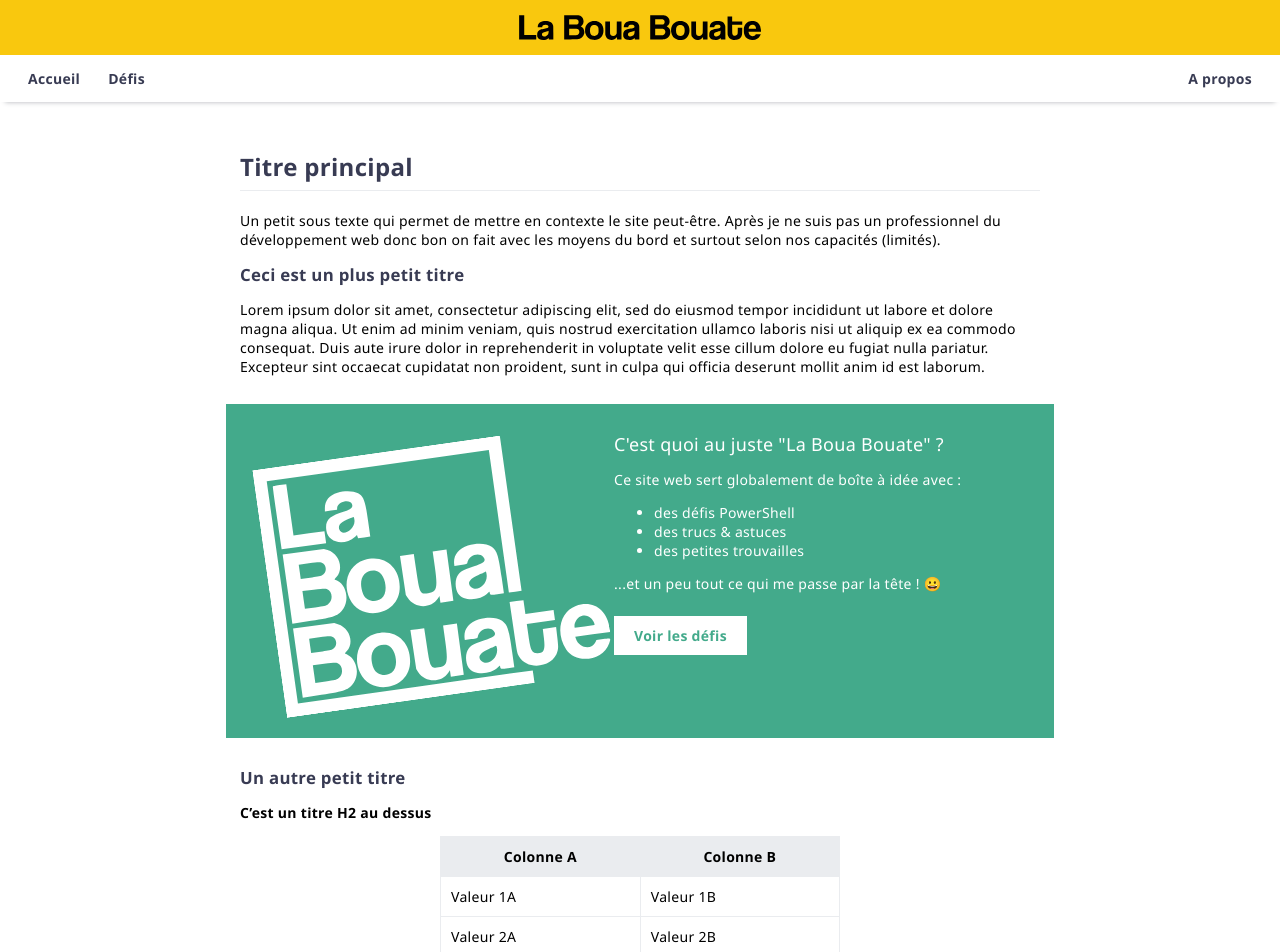
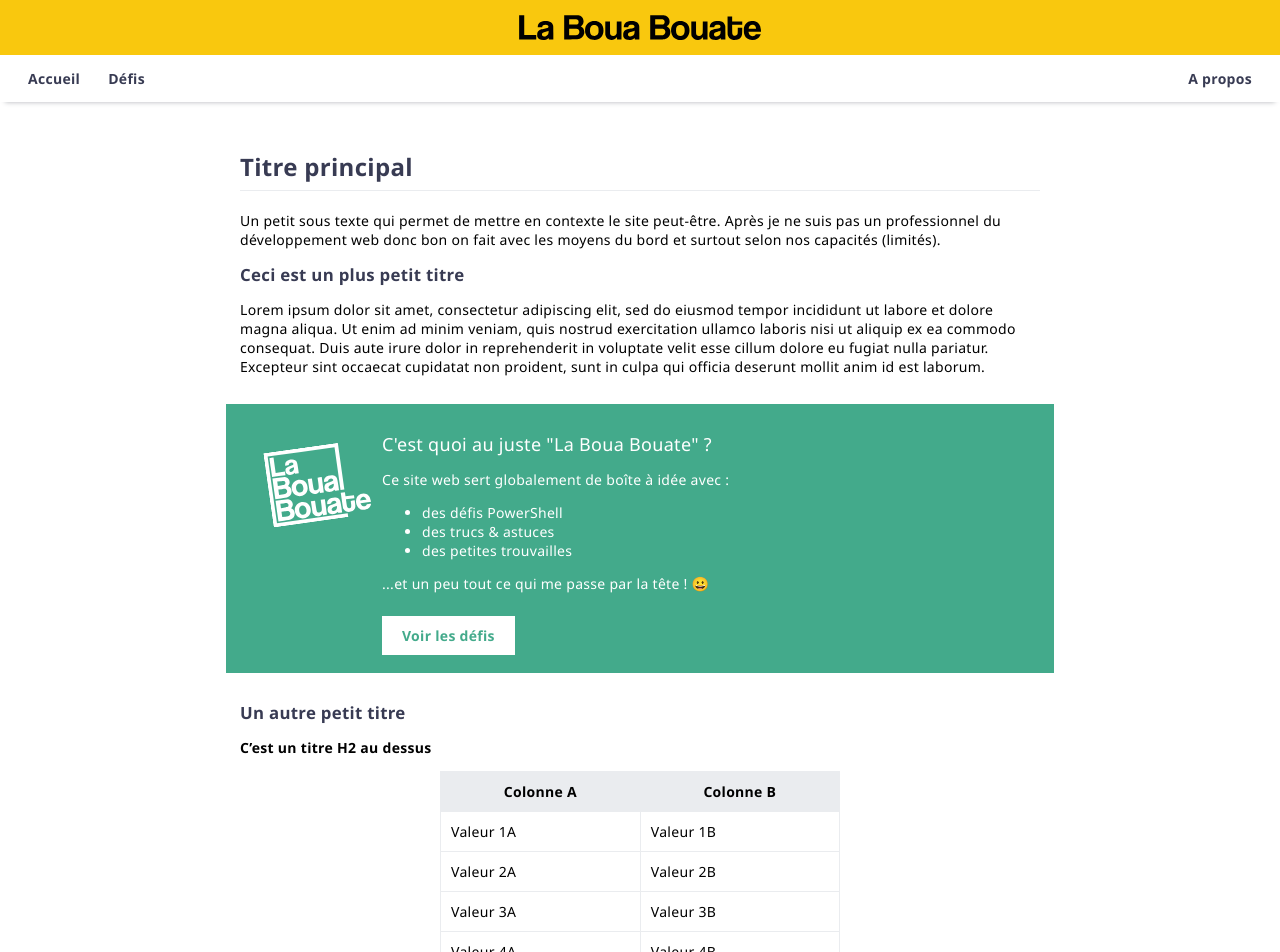
Before and after one commit to leobouard/leobouard.github.io, a Jekyll site: the page built from index.md, in a window 1280 px wide. Shown: the top 952 px of the page. Built offline with Jekyll 4.4.1, drawn with Linux system fonts in a browser that asks for light colours; our own code applies the rules of GitHub Pages for plain Markdown files.

Commit message:
Update index.md

```diff
--- a/index.md
+++ b/index.md
@@ -7,8 +7,8 @@
 Lorem ipsum dolor sit amet, consectetur adipiscing elit, sed do eiusmod tempor incididunt ut labore et dolore magna aliqua. Ut enim ad minim veniam, quis nostrud exercitation ullamco laboris nisi ut aliquip ex ea commodo consequat. Duis aute irure dolor in reprehenderit in voluptate velit esse cillum dolore eu fugiat nulla pariatur. Excepteur sint occaecat cupidatat non proident, sunt in culpa qui officia deserunt mollit anim id est laborum.
 
 <div class="hero">
-    <div width="100px" style="padding: 1em;">
-        <img src="/assets/images/logo_white.svg" style="transform: rotate(-8deg);">
+    <div style="padding: 1em;">
+        <img src="/assets/images/logo_white.svg" style="transform: rotate(-8deg);" width="100px">
     </div>
     <div>
         <span style="font-size: large;">C'est quoi au juste "La Boua Bouate" ?</span>
```
